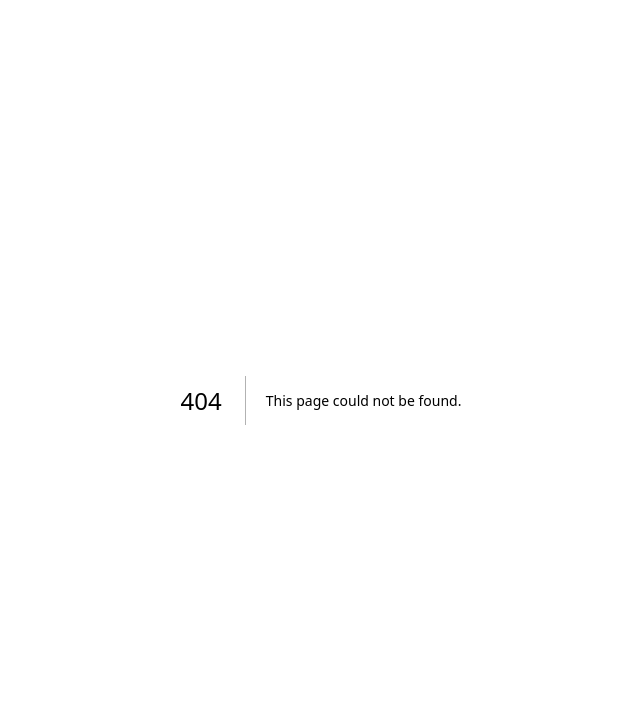
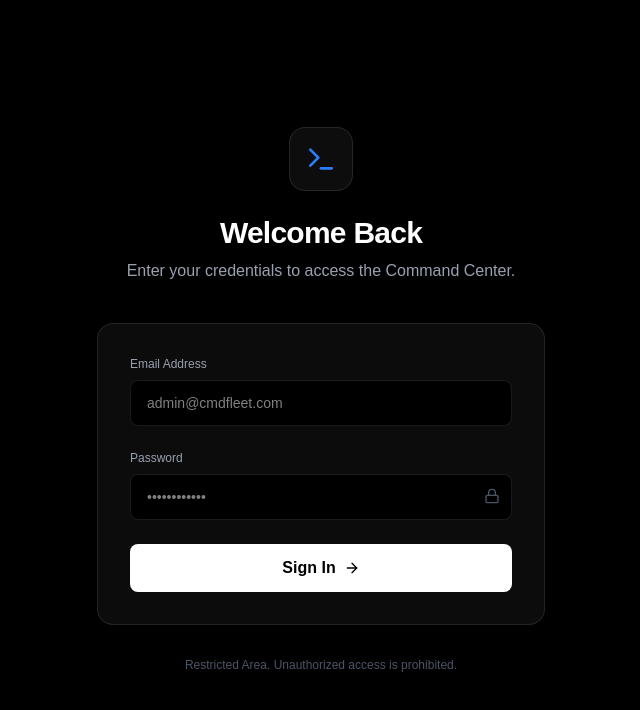
Before and after one commit to rrrconnectllc-cyber/cmdfleet-frontend, a Next.js app: page /login in a window 1280 px wide. Before the commit this address had no page. Shown: the top 710 px of the page, without its empty margins (319-959 px from the left). Built offline with nearby package versions, Linux system fonts and the light colour scheme; no server answers.

Commit message:
Add user authentication check in SetupPage component

```diff
--- /dev/null
+++ b/app/login/page.tsx
@@ -0,0 +1,108 @@
+"use client";
+
+import React, { useState } from 'react';
+import { supabase } from '../lib/supabaseClient';
+import { useRouter } from 'next/navigation';
+import { Terminal, Lock, ArrowRight, AlertCircle } from 'lucide-react';
+
+export default function LoginPage() {
+  const router = useRouter();
+  const [email, setEmail] = useState('');
+  const [password, setPassword] = useState('');
+  const [loading, setLoading] = useState(false);
+  const [error, setError] = useState<string | null>(null);
+
+  const handleLogin = async (e: React.FormEvent) => {
+    e.preventDefault();
+    setLoading(true);
+    setError(null);
+
+    try {
+      // 1. Ask Supabase if this user exists
+      const { data, error } = await supabase.auth.signInWithPassword({
+        email,
+        password,
+      });
+
+      if (error) throw error;
+
+      // 2. If yes, open the door (send to Setup page)
+      router.push('/setup');
+
+    } catch (err: any) {
+      setError(err.message);
+    } finally {
+      setLoading(false);
+    }
+  };
+
+  return (
+    <div className="min-h-screen bg-black text-white flex items-center justify-center p-6 selection:bg-blue-500">
+
+      <div className="w-full max-w-md">
+        {/* LOGO AREA */}
+        <div className="text-center mb-10">
+          <div className="inline-flex items-center justify-center w-16 h-16 rounded-2xl bg-white/5 border border-white/10 mb-6">
+            <Terminal className="w-8 h-8 text-blue-500" />
+          </div>
+          <h1 className="text-3xl font-bold tracking-tight mb-2">Welcome Back</h1>
+          <p className="text-gray-400">Enter your credentials to access the Command Center.</p>
+        </div>
+
+        {/* LOGIN FORM */}
+        <div className="bg-zinc-900/50 border border-white/10 rounded-2xl p-8 backdrop-blur-xl">
+          <form onSubmit={handleLogin} className="space-y-6">
+
+            {/* Error Message */}
+            {error && (
+              <div className="bg-red-500/10 border border-red-500/20 rounded-lg p-4 flex items-center text-red-500 text-sm">
+                <AlertCircle className="w-4 h-4 mr-2" />
+                {error}
+              </div>
+            )}
+
+            <div>
+              <label className="block text-xs font-medium text-gray-400 mb-2">Email Address</label>
+              <input
+                type="email"
+                value={email}
+                onChange={(e) => setEmail(e.target.value)}
+                className="w-full bg-black border border-white/10 rounded-lg px-4 py-3 text-sm focus:outline-none focus:border-blue-500 transition"
+                placeholder="admin@cmdfleet.com"
+                required
+              />
+            </div>
+
+            <div>
+              <label className="block text-xs font-medium text-gray-400 mb-2">Password</label>
+              <div className="relative">
+                <input
+                  type="password"
+                  value={password}
+                  onChange={(e) => setPassword(e.target.value)}
+                  className="w-full bg-black border border-white/10 rounded-lg px-4 py-3 text-sm focus:outline-none focus:border-blue-500 transition"
+                  placeholder="••••••••••••"
+                  required
+                />
+                <Lock className="absolute right-3 top-3.5 w-4 h-4 text-gray-600" />
+              </div>
+            </div>
+
+            <button
+              type="submit"
+              disabled={loading}
+              className="w-full bg-white text-black font-bold py-3 rounded-lg hover:bg-gray-200 transition flex items-center justify-center disabled:opacity-50"
+            >
+              {loading ? "Verifying..." : "Sign In"}
+              {!loading && <ArrowRight className="ml-2 w-4 h-4" />}
+            </button>
+          </form>
+        </div>
+
+        <p className="text-center text-xs text-gray-600 mt-8">
+          Restricted Area. Unauthorized access is prohibited.
+        </p>
+      </div>
+    </div>
+  );
+}
--- a/app/setup/page.tsx
+++ b/app/setup/page.tsx
@@ -1,12 +1,29 @@
 "use client";
 
-import React, { useState } from 'react';
+import React, { useState, useEffect } from 'react';
+import { useRouter } from 'next/navigation';
 import { supabase } from '../lib/supabaseClient';
 import {
   CheckCircle2, XCircle, Save, Server, MessageSquare, ShieldCheck, Eye, EyeOff, Activity, Terminal
 } from 'lucide-react';
 
 export default function SetupPage() {
+  const router = useRouter(); // <--- Initialize Router
+
+  // --- SECURITY CHECK 🔒 ---
+  useEffect(() => {
+    const checkUser = async () => {
+      // Ask Supabase: "Is anyone logged in?"
+      const { data: { session } } = await supabase.auth.getSession();
+
+      // If no one is logged in, kick them to the login page
+      if (!session) {
+        router.push('/login');
+      }
+    };
+    checkUser();
+  }, [router]);
+
   // --- 1. THE "MEMORY" (State) ---
   const [azureForm, setAzureForm] = useState({ tenant: '', sub: '', client: '', secret: '' });
   const [teamsUrl, setTeamsUrl] = useState('');
```
